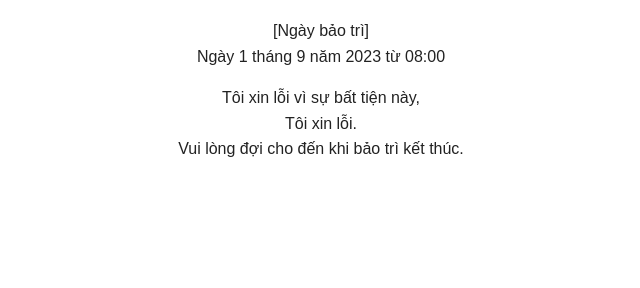
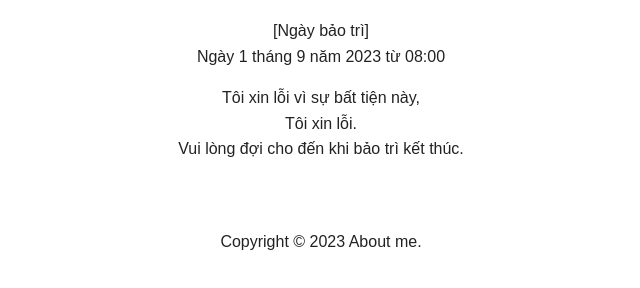
Before and after one commit to lethihuyenanh/about, a plain HTML site: page index.html in a window 1280 px wide. Shown: the part 76-364 px from the top of the page, without its empty margins (319-959 px from the left). Drawn offline with nearby package versions, Linux system fonts and the light colour scheme; files that its build step writes are made by us from their sources.

Commit message:
[Update] Virtual include

```diff
--- /dev/null
+++ b/assets/include/footer.html
@@ -0,0 +1 @@
+<footer>Copyright &copy; 2023 About me.</footer>
```
Also changed, not shown: index.html (+2 -0 lines).
